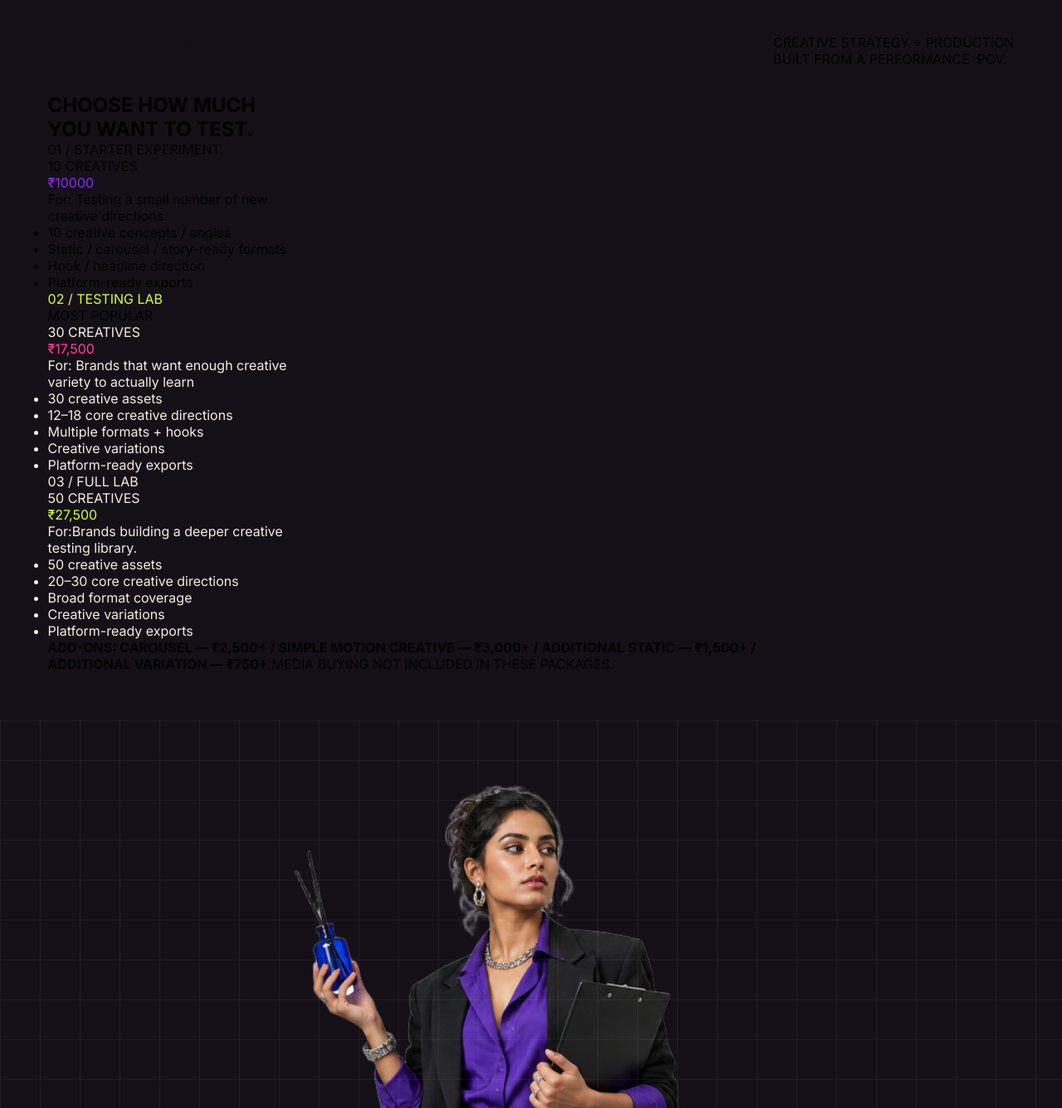
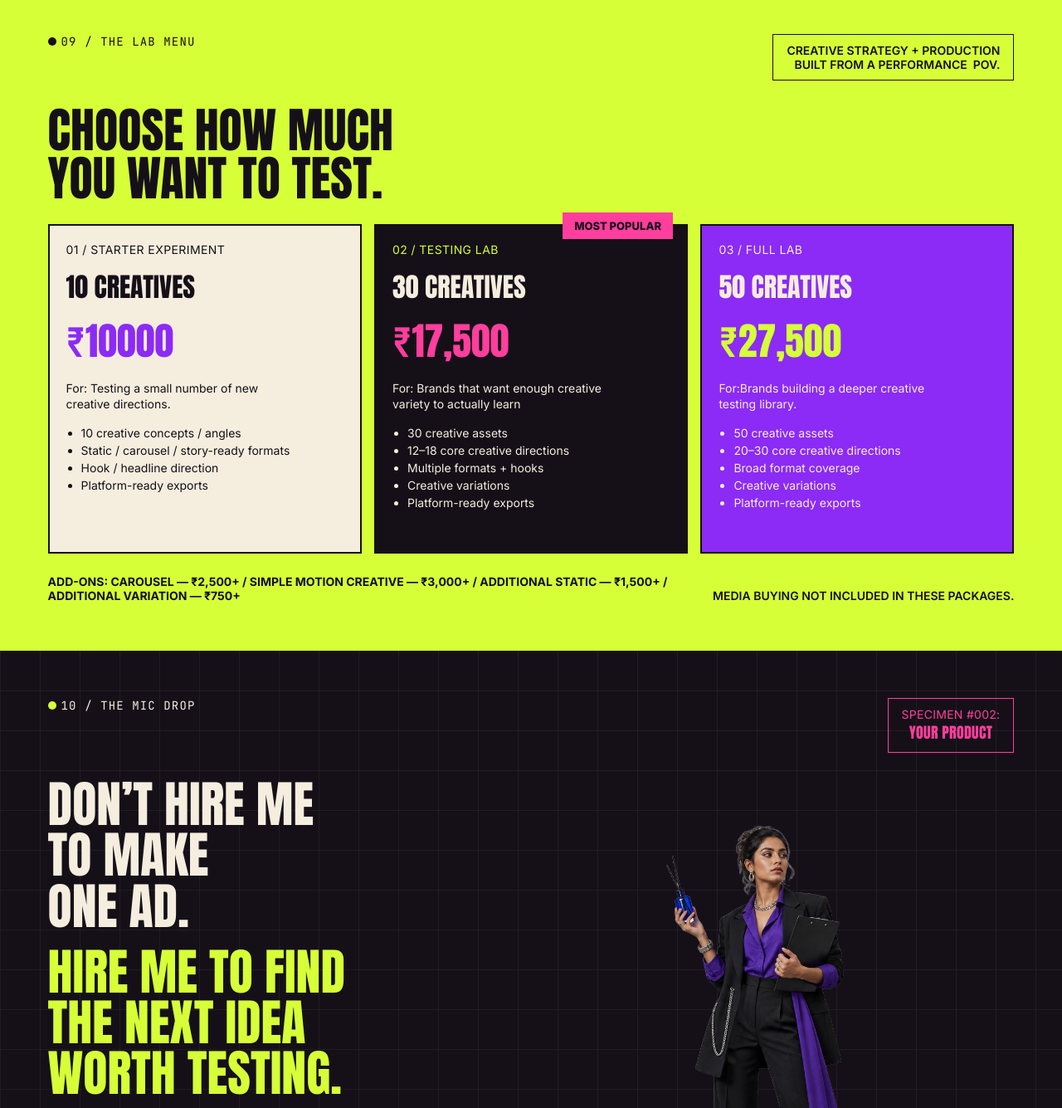
Before and after one commit to manaswi-varma/the_ad_Lab, a plain HTML site: page index.html in a window 1280 px wide. Shown: the part 8563-9898 px from the top of the page at 83% size. Drawn offline with Linux system fonts and the light colour scheme.

Commit message:
Update styles.css

```diff
--- a/styles.css
+++ b/styles.css
@@ -354,6 +354,58 @@ body{ font-family:var(--font-body); overflow-x:hidden; }
 .p08-teach-flow{ font-family:var(--font-display); font-weight:400; font-size:clamp(16px,1.9vw,22px); text-transform:uppercase; line-height:1.25; }
 .p08-quote{ position:relative; z-index:2; text-align:right; font-size:14px; line-height:1.5; opacity:.85; margin-top:1.4vw; }
 
+/* ============ PAGE 09 — THE LAB MENU ============ */
+.page-09{ background:var(--lime); color:var(--black); }
+.dot-black{ background:var(--black); }
+.p09-topright{ text-align:right; font-size:14px; font-weight:600; border:1.5px solid var(--black); padding:10px 16px; flex-shrink:0; }
+.p09-headline{
+  font-family:var(--font-display); font-weight:400; text-transform:uppercase;
+  font-size:clamp(32px,5.2vw,58px); line-height:1.0;
+  margin-bottom:2vw; position:relative; z-index:2;
+}
+.p09-cards{ position:relative; z-index:2; display:flex; gap:1.2vw; margin-bottom:2vw; flex-wrap:wrap; flex:1; }
+.p09-card{ flex:1 1 260px; border:2px solid var(--black); padding:20px; display:flex; flex-direction:column; gap:6px; position:relative; }
+.p09-card-cream{ background:var(--cream); }
+.p09-card-black{ background:var(--black); color:var(--cream); }
+.p09-card-purple{ background:var(--purple); color:var(--cream); }
+.p09-card-num{ font-size:14px; letter-spacing:.03em; margin-bottom:6px; }
+.p09-popular{ position:absolute; top:-16px; right:16px; background:var(--pink); color:var(--black); font-weight:800; font-size:13px; padding:8px 14px; }
+.p09-card-count{ font-family:var(--font-display); font-weight:400; font-size:clamp(24px,2.6vw,32px); text-transform:uppercase; }
+.p09-card-price{ font-family:var(--font-display); font-weight:400; font-size:clamp(30px,3.6vw,46px); margin-bottom:8px; }
+.p09-card-for{ font-size:14px; line-height:1.35; margin-bottom:8px; }
+.p09-card-list{ font-size:14px; line-height:1.5; padding-left:18px; }
+.p09-card-list.cream{ color:var(--cream); }
+.p09-addons{ position:relative; z-index:2; margin-top:auto; display:flex; justify-content:space-between; align-items:flex-end; gap:20px; flex-wrap:wrap; font-size:14px; }
+.p09-media{ font-weight:600; }
+
+/* ============ PAGE 10 — THE MIC DROP ============ */
+.page-10{ background:var(--black); color:var(--cream); }
+.p10-photo{
+  position:absolute; right:6%; bottom:0; height:92%; width:auto; max-width:42%;
+  object-fit:contain; z-index:1; opacity:.92;
+}
+.p10-specimen{
+  border:1.5px solid var(--pink); color:var(--pink);
+  padding:10px 16px; font-size:14px; text-align:center; letter-spacing:.02em;
+  flex-shrink:0;
+}
+.p10-specimen strong{ font-family:var(--font-display); font-weight:400; font-size:18px; text-transform:uppercase; display:block; }
+.p10-left{ max-width:640px; position:relative; z-index:2; }
+.p10-headline{
+  font-family:var(--font-display); font-weight:400; text-transform:uppercase;
+  font-size:clamp(32px,5.6vw,60px); line-height:1.02; margin-bottom:1.4vw;
+}
+.p10-headline-lime{ color:var(--lime); }
+.p10-name{ font-weight:800; font-size:20px; margin-top:1vw; }
+.p10-role{ font-size:14px; letter-spacing:.04em; margin:4px 0 10px; }
+.p10-desc{ font-size:15px; line-height:1.5; opacity:.9; max-width:480px; }
+.p10-cta{
+  border:1.5px solid var(--lime); padding:16px 20px; text-align:right;
+  max-width:420px; margin-left:auto; position:relative; z-index:2;
+}
+.p10-cta-title{ font-family:var(--font-display); font-weight:400; font-size:22px; text-transform:uppercase; }
+.p10-cta-sub{ font-size:14px; line-height:1.3; }
+
 /* ============ RESPONSIVE ============ */
 @media (max-width: 900px){
   .page{ padding:8vw 6vw; min-height:auto; }
@@ -392,4 +444,13 @@ body{ font-family:var(--font-body); overflow-x:hidden; }
   .p08-numbers{ flex-direction:column; }
   .p08-bottom{ flex-direction:column; align-items:flex-start; }
   .p08-side, .p08-quote{ text-align:left; }
+
+  .p09-topright{ text-align:left; }
+  .p09-cards{ flex-direction:column; }
+  .p09-popular{ position:static; display:inline-block; margin-bottom:8px; }
+  .p09-addons{ flex-direction:column; align-items:flex-start; }
+
+  .p10-photo{ position:relative; max-width:80%; height:auto; margin:20px auto 0; display:block; right:auto; bottom:auto; opacity:1; }
+  .p10-specimen{ text-align:left; }
+  .p10-cta{ text-align:left; margin-left:0; max-width:100%; }
 }
```
